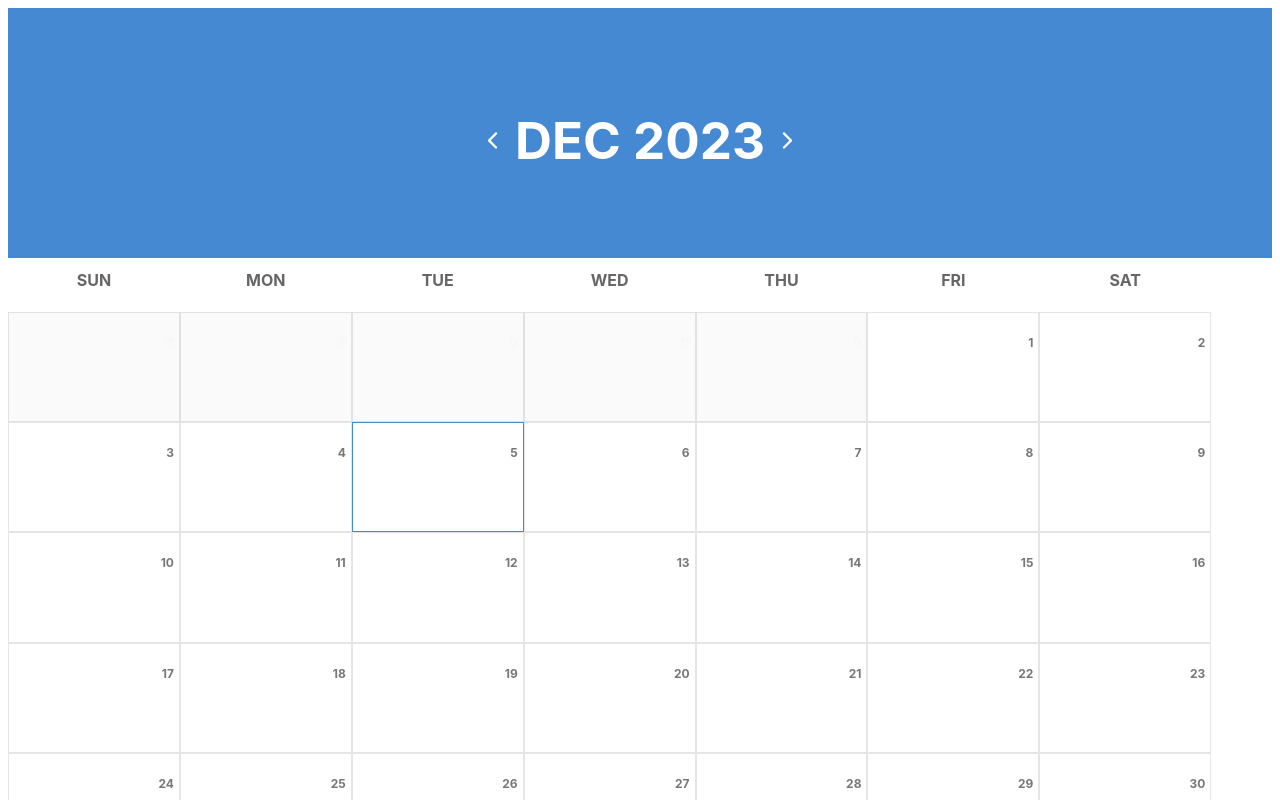
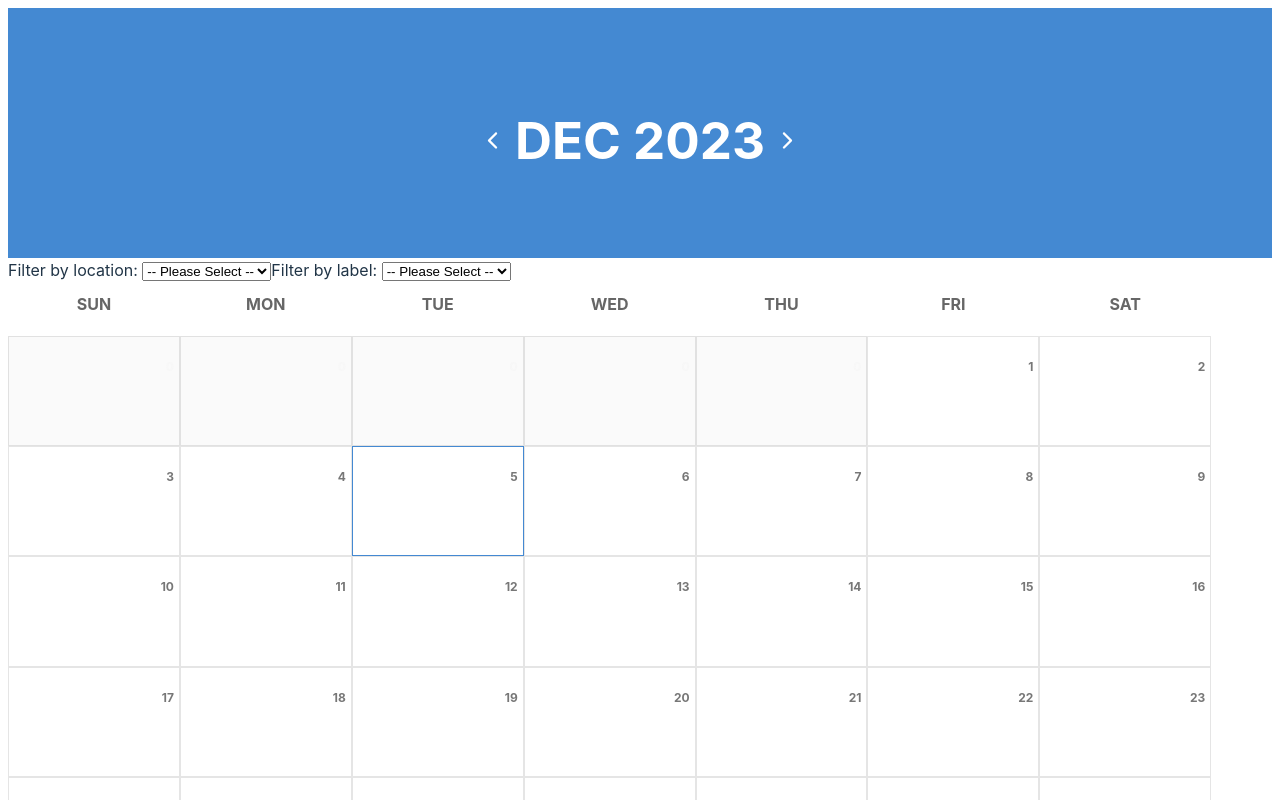
Before and after one commit to Squigglevision/events-calendar, a React (Vite) app in the folder events-calendar/: page / in a window 1280 px wide. Shown: the top 800 px of the page. Built offline with nearby package versions, Linux system fonts and the light colour scheme.

Commit message:
Add location and label filters to calendar

```diff
--- a/events-calendar/src/components/calendar/Calendar.tsx
+++ b/events-calendar/src/components/calendar/Calendar.tsx
@@ -28,6 +28,26 @@ const Calendar: React.FC<CalProps> = ({ setModalVisible, formData }) => {
 	const [location, setLocation] = useState<string>("");
 	const [label, setLabel] = useState<string>("");
 
+	const [locationFilter, setLocationFilter] = useState<string>("");
+	const [labelFilter, setLabelFilter] = useState<string>("");
+
+	let filteredData: [object] = [{}];
+
+	if (locationFilter && labelFilter)
+		filteredData = formData.filter((data) => {
+			if (data.label == labelFilter && data.location == locationFilter)
+				return data;
+		});
+	if (locationFilter)
+		filteredData = formData.filter((data) => {
+			if (data.location == locationFilter) return data;
+		});
+	if (labelFilter)
+		filteredData = formData.filter((data) => {
+			if (data.label == labelFilter) return data;
+		});
+	else filteredData = formData;
+
 	useEffect(() => {
 		setDay(date.getDate());
 		setMonth(date.getMonth());
@@ -54,6 +74,14 @@ const Calendar: React.FC<CalProps> = ({ setModalVisible, formData }) => {
 		setEndDate(endDate);
 		setLocation(location);
 		setLabel(label);
+	};
+
+	const handleLocationChangeFilter = (event) => {
+		setLocationFilter(event.target.value);
+	};
+
+	const handleLabelChangeFilter = (event) => {
+		setLabelFilter(event.target.value);
 	};
 
 	return (
@@ -83,6 +111,31 @@ const Calendar: React.FC<CalProps> = ({ setModalVisible, formData }) => {
 					className={styles.nextmonth}
 					size={25}
 				/>
+			</div>
+			<div>
+				<label htmlFor="locationFilter">Filter by location: </label>
+				<select
+					name="locationFilter"
+					value={locationFilter}
+					onChange={handleLocationChangeFilter}
+				>
+					<option value="">-- Please Select --</option>
+					<option value="NSW">NSW</option>
+					<option value="VIC">VIC</option>
+					<option value="QLD">QLD</option>
+				</select>
+				<label htmlFor="labelFilter">Filter by label: </label>
+				<select
+					name="labelFilter"
+					value={labelFilter}
+					onChange={handleLabelChangeFilter}
+				>
+					<option value="">-- Please Select --</option>
+					{formData.length > 0 &&
+						formData.map((data, index) => (
+							<option key={index}>{data.label}</option>
+						))}
+				</select>
 			</div>
 			<div className={styles.calendarbody}>
 				<div className={styles.weekdays}>
@@ -114,8 +167,8 @@ const Calendar: React.FC<CalProps> = ({ setModalVisible, formData }) => {
 								>
 									<h4>{day > 0 ? day : 0}</h4>
 
-									{formData.length > 0 &&
-										formData.map((data, index) =>
+									{filteredData.length > 0 &&
+										filteredData.map((data, index) =>
 											data.startDate.getMonth() ===
 												month &&
 											data.startDate.getDate() === day &&
```
Also changed, not shown: events-calendar/src/components/filter/filter.tsx (added, +7 -0 lines).
